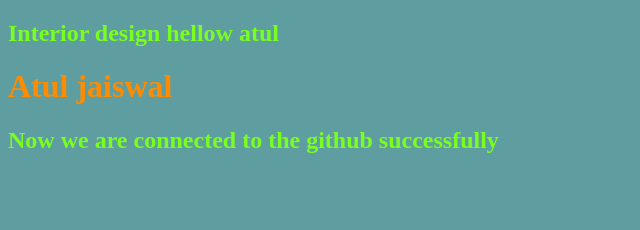
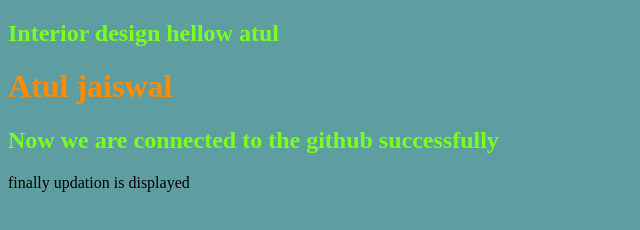
Before and after one commit to Atulkumar-SE/trial1, a plain HTML site: page interior.html in a window 1280 px wide. Shown: the whole page, without its empty margins (0-640 px from the left). Drawn offline with Linux system fonts and the light colour scheme.

Commit message:
final update

```diff
--- a/interior.html
+++ b/interior.html
@@ -13,5 +13,7 @@
     </h2>
     <h1>Atul jaiswal</h1>
     <h2>Now we are connected to the github successfully</h2>
+    <p>finally updation is displayed</p>
+
 </body>
 </html>
```
